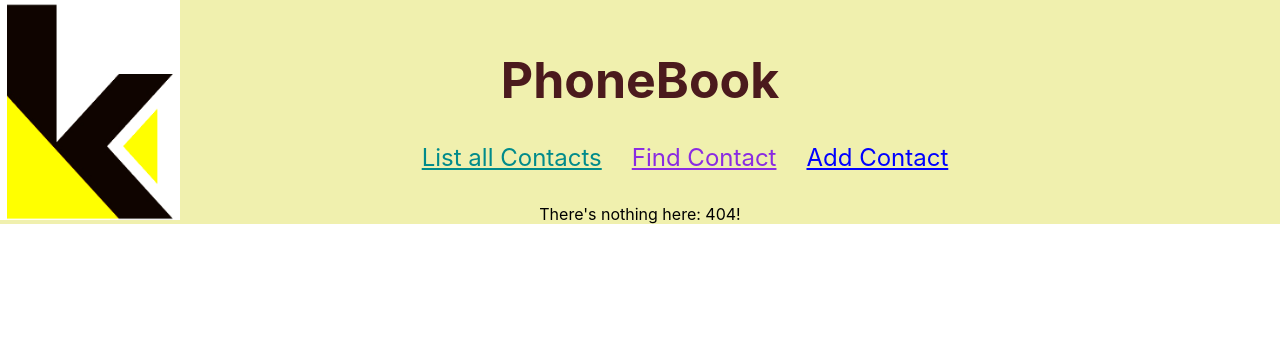
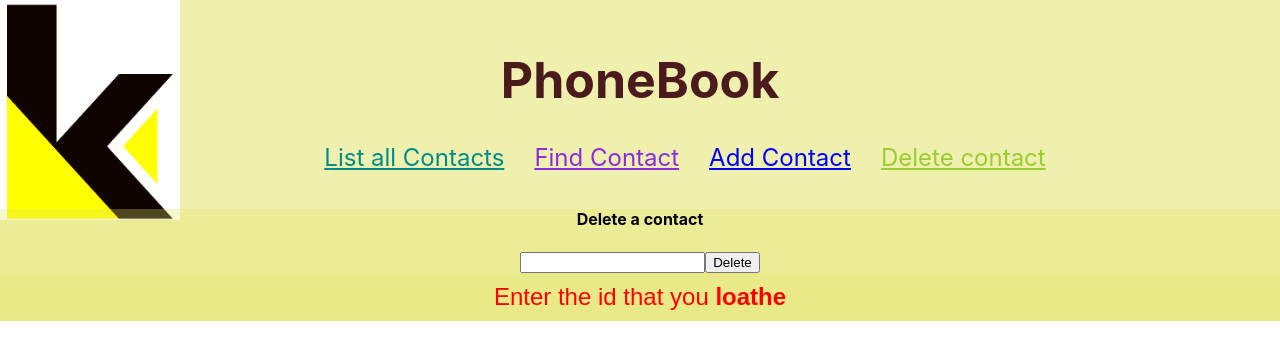
Before and after one commit to GilDragon/phonebookREACT, a React (Create React App) app: page /deletecontact in a window 1280 px wide. Before the commit this address had no page. Shown: the top 360 px of the page. Built offline with nearby package versions, Linux system fonts and the light colour scheme.

Commit message:
Co-authored-by: a-nguyen-kangan <a-nguyen-kangan@users.noreply.github.com> Co-authored-by: Anh Nguyen <a.nguyen@kangan.edu.au>

```diff
--- a/src/App.js
+++ b/src/App.js
@@ -3,6 +3,7 @@ import './App.css';
 import { AllPeople } from './components/All-people';
 import { FindPerson } from './components/find-person';
 import { Addperson } from './components/Add-person';
+import { Deletecontact } from './components/Delete-contact';
 import image from './components/image/kangan_logo2.png';
 
 
@@ -15,6 +16,7 @@ function App() {
           <Route path="all" element={<AllPeople />} />
           <Route path="findperson" element={<FindPerson />} />
           <Route path="addperson" element={<Addperson />} />
+          <Route path="deletecontact" element={<Deletecontact />} />
           <Route path="*" element={<p>There's nothing here: 404!</p>} />
         </Route>
       </Routes>
@@ -45,6 +47,9 @@ function Layout() {
           <NavLink to="/addperson" element={<Addperson />} style={{ width: '100%', margin: '30px 0 0 30px', color: 'blue'}}>
           Add Contact
         </NavLink>
+        <NavLink to="/deletecontact" element={<Deletecontact />} style={{ width: '100%', margin: '30px 0 0 30px', color: 'yellowgreen'}}>
+          Delete contact
+        </NavLink>
       </nav>
 
       </header>
--- a/src/components/Add-person.js
+++ b/src/components/Add-person.js
@@ -7,37 +7,45 @@ class Addperson extends React.Component {
     constructor(props) {
         super(props);
         this.state = {
-            Addperson: { name: "Enter any name", contactNumber: "Enter any number"}
+            addcontact: { addName: "Enter any name", addNumber: "Enter any number"}
         }
     }
 
     addperson() {
 
-        const n = document.getElementById("add-firstname-inp").value;
-        const cn = document.getElementById("add-contactNumber-inp").value;
+        const n = document.getElementById("add-addName-inp").value;
+        const an = document.getElementById("add-addNumber-inp").value;
         //const ln = document.getElementById("add-lastname-inp").value;
         //method: 'POST',
         //header: { 'Content-Type': 'application/json' },
         //body: JSON.stringify({ title: 'react POST request example' })
 
+        const newContact = { name: n, contactNumber: an}
 
-        fetch("http://localhost:5178/ADD?????????"
-        + new URLSearchParams({ name: n, contactNumber: cn}))
-        .then(response => response.json())
-        .then((result)=> result.json()) //json
-        .then((res) => console.log(res))
-        .then(data => this.setState({ postID: data.id }));
+        fetch("https://kanganphonebookapi.azurewebsites.net/contact",
+            {
+                headers: { "Content-Type": "application/json" },
+                method: 'POST',
+                body: JSON.stringify(newContact)
+            })
+            .then(res => console.log(res))
+
+        //+ new URLSearchParams({ addName: n, addNumber: an }))
+        //.then(response => response.json())
+        // .then((result)=> result.json()) //jsonn
+        // .then((res) => console.log(res))
+        //.then((res)=> this.setState({addcontact: res}))
         //.then((res) => res !== null ? this.setState({ people: res }) : this.setState({ people: null }))
-        //.then((res)=> this.setState({people: res}))
+
     }
 
     render() {
         return (
             <div className="Addperson">
                 <h4>Add person</h4>
-                     <input type="text" n="add-name-inp" /> <input type="number" cn="add-contactNumber-inp" />
+                     <input type="text" id="add-addName-inp" /> <input type="text" id="add-addNumber-inp" />
                 <button onClick={() => this.addperson()}>Add</button>
-                <div>Enter First name, Last name and Contact number (EX) Gilsoo Park 0421971531</div>
+                <div style={{padding: "10px", color: 'purple', fontWeight: 'bold'}}>Enter First name, Last name and Contact number (EX) Gilsoo Park 0421971531</div>
             </div>
         )
     }
--- a/src/components/All-people.js
+++ b/src/components/All-people.js
@@ -39,7 +39,7 @@ class AllPeople extends React.Component {
 }
 class Person extends React.Component {
     render() {
-        return <li> {this.props.name} {this.props.contactNumber}</li>
+        return <li> {this.props.id} {this.props.name} {this.props.contactNumber} </li>
     }
 }
 
--- a/src/components/Delete-contact.js
+++ b/src/components/Delete-contact.js
@@ -0,0 +1,43 @@
+import React, { Component } from 'react';
+import { Person } from './All-people';
+
+class Deletecontact extends React.Component {
+    constructor(props) {
+        super(props);
+        this.state = {
+            Deletecontact: { id: "enter the id that you want to delete"}
+        }
+    }
+
+    deleteid() {
+        const did = document.getElementById("delete-id-inp").value;
+
+
+        fetch("https://kanganphonebookapi.azurewebsites.net/delete?"
+        + new URLSearchParams({ id: did}))
+        //.then(response => response.json())
+        .then((result)=> result.json())
+        .then((res) => console.log(res))
+        //.then((res) => this.setState({ Deletecontact: res }))
+    }
+
+    render() {
+
+
+        return (
+            <div className="Deletecontact">
+                <h4>Delete a contact</h4>
+                    <input type="number" did="delete-id-inp" />
+                <button onClick={() => this.deleteid()}>Delete</button>
+                <div
+                style={{color: 'red', padding: "10px", fontFamily: "sans-serif", fontSize: 24}}>
+                    Enter the id that you
+                <b> loathe</b>
+                </div>
+            </div>
+        )
+
+    }
+}
+
+export { Deletecontact }
--- a/src/components/find-person.js
+++ b/src/components/find-person.js
@@ -8,12 +8,18 @@ class FindPerson extends React.Component {
     constructor(props) {
         super(props);
         this.state = {
-            foundresult: []
+            foundresult: [],
+            userInput: ''
         }
     }
-
+    handleChange = (e) => {
+        this.setState({
+            userInput: e.target.value,
+        });
+    }
+        // 요기는 foundresult 라는 array를 만듦 이름이 중복 될수 있으니까 make foudresult Array for multiple results
     renderPerson(id, name, contactNumber) {
-        console.log('renderperson', name, contactNumber)
+        console.log( name, contactNumber)
         return <Person id={id} name={name} contactNumber={contactNumber} key={id}/>
     }
 
@@ -26,10 +32,13 @@ class FindPerson extends React.Component {
             //.then((res)=> res !== null? this.setState({foundperson: res}) : {id: "Not Found ", name: "NOT FOUND", contactNumber: "NOT FOUND"}) //set
             //.then((res) => console.log(res));
             .then((res) => this.setState({ foundresult: res }))
+            //Add name to searchTerm so we can search whatever user's inputs in database
 
     }
 
     render() {
+        const { foundresult, userInput } = this.state;
+        const matchvalue = foundresult.filter((foundresult) => foundresult.name.toLowerCase().includes(userInput));
 
         return (
             <div className="FindPerson">
@@ -38,12 +47,14 @@ class FindPerson extends React.Component {
                 <button onClick={() => this.findPerson()}>Find</button>
 
                 {
-                    this.state.foundresult.length == 0 ?
+                    this.state.foundresult.length === 0 ?
                         console.log("No people found", this.state.foundresult) :
-                        this.state.foundresult.map((foundperson) => this.renderPerson(foundperson.id, foundperson.name, foundperson.contactNumber))
+                        this.state.foundresult.map((foundperson) =>
+                        this.renderPerson(foundperson.id, foundperson.name, foundperson.contactNumber))
                 }
 
             </div>
+
         )
     }
 
```
